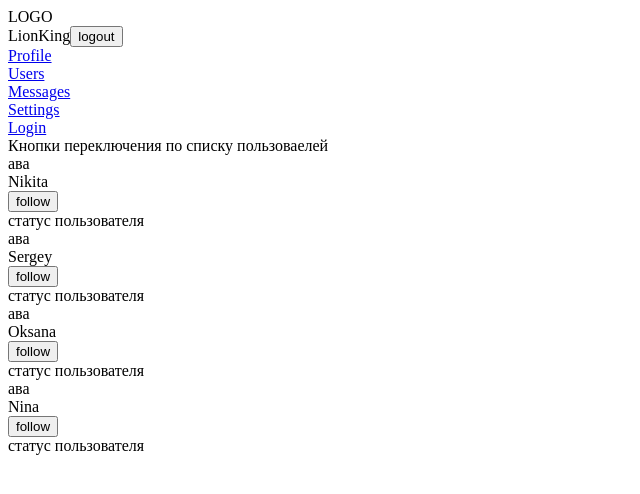
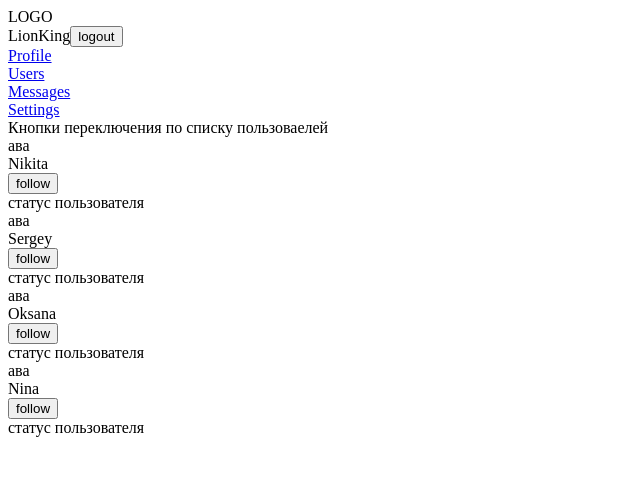
Before and after one commit to zamrus/mint-network, a React (Create React App) app in the folder mint-network/: page /settings in a window 1280 px wide. Both pictures are taken after a click on the button "enter". Shown: the top 494 px of the page, without its empty margins (0-640 px from the left). Built offline with nearby package versions, Linux system fonts and the light colour scheme.

Commit message:
removed link to Login component

```diff
--- a/mint-network/src/components/Navbar.js
+++ b/mint-network/src/components/Navbar.js
@@ -16,9 +16,6 @@ const Navbar = () => {
           <div>
             <NavLink to='/settings'>Settings</NavLink>
           </div>
-          <div>
-            <NavLink to='/login'>Login</NavLink>
-          </div>
         </nav>
     )
 }
```
